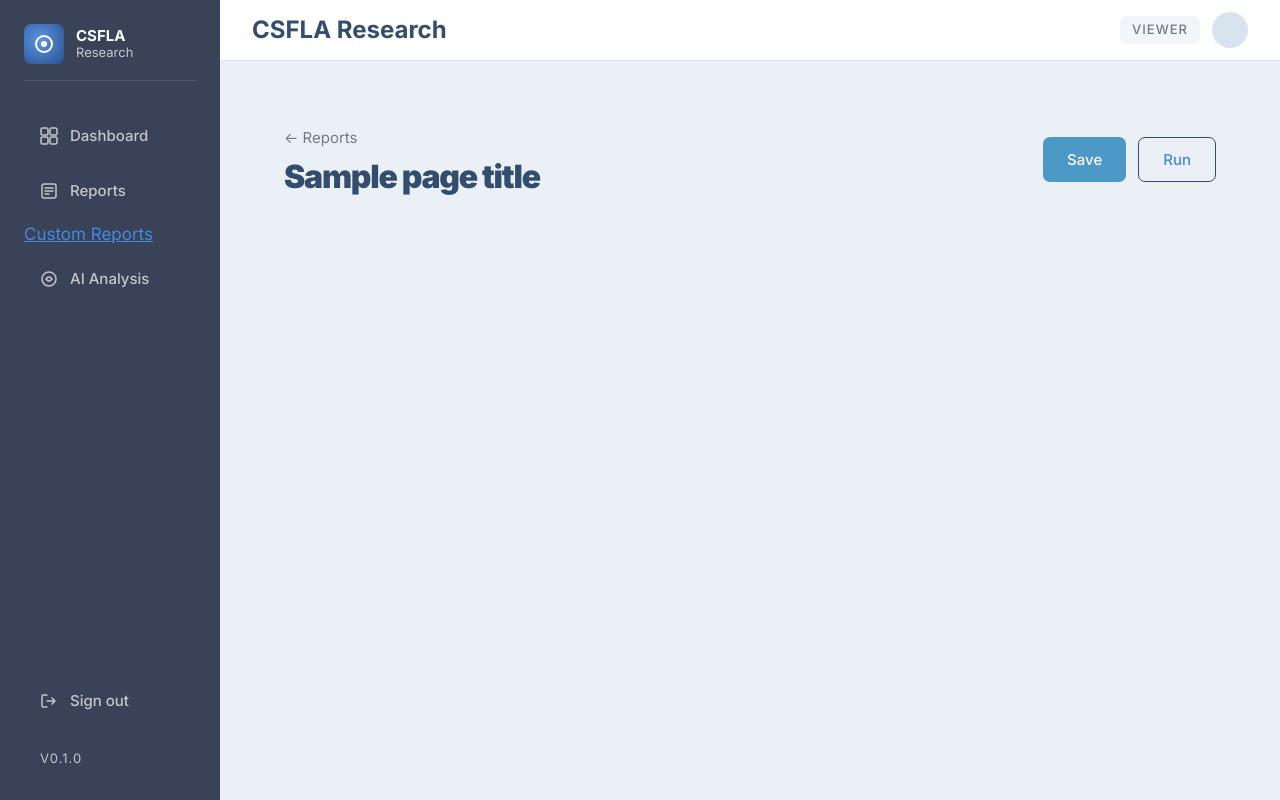
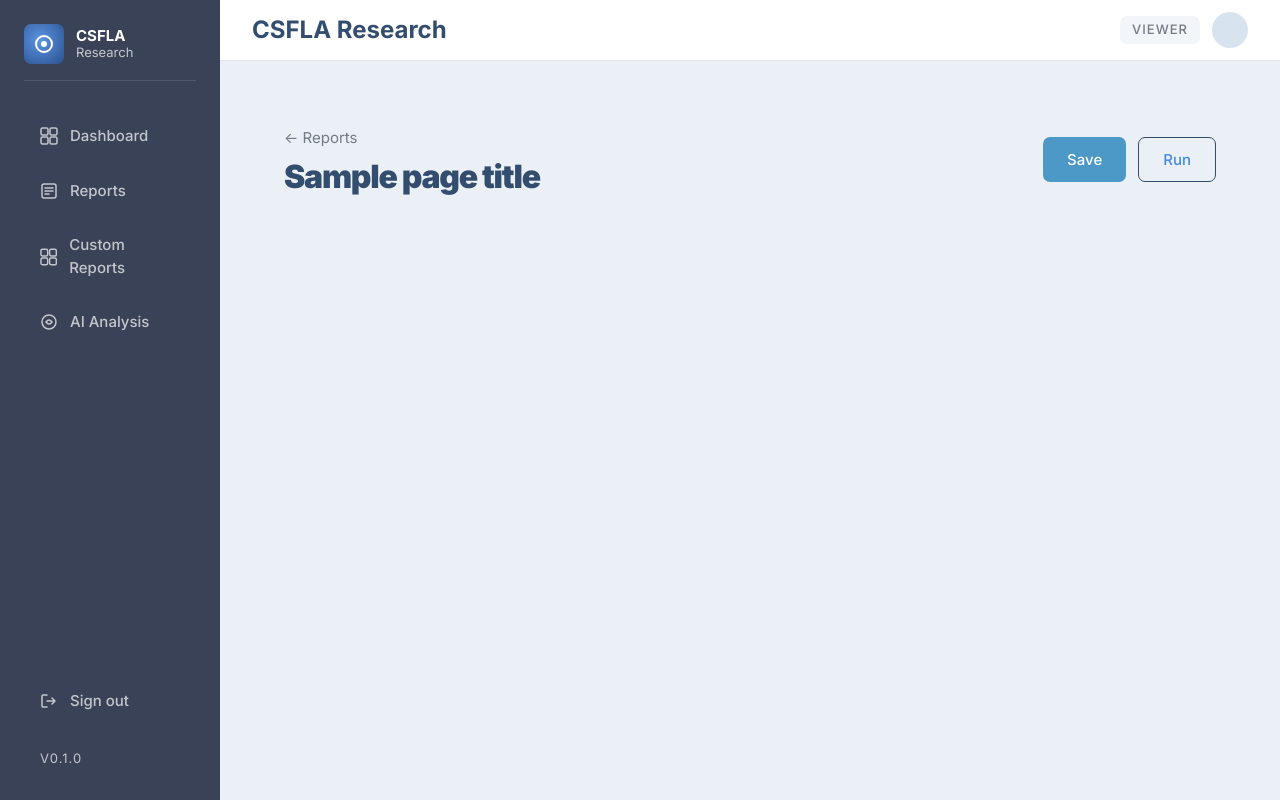
Before and after one commit to steveham-cyber/CSFLA, a FastAPI app: template app/templates/report_builder.html in a window 1280 px wide. Run offline with FastAPI, Linux system fonts and the light colour scheme; the template is opened without the code that fills it: most values are stand-ins (such as "Sample title", 1, 10 or a date in 2020); parts of the project's set-up code (start-up, migrations or seed data) failed here and were passed over; some libraries are stand-ins or nearby versions.

Commit message:
fix: XSS fixes in filter summary and list handlers; correct nav link styling
Co-Authored-By: Claude Sonnet 4.6 <noreply@anthropic.com>

```diff
--- a/app/static/js/report_builder.js
+++ b/app/static/js/report_builder.js
@@ -81,18 +81,25 @@ function builderRenderList(container, reports) {
         <a href="/reports/builder/${_esc(r.id)}" style="font-weight:600; text-decoration:none; color:var(--color-text);">${_esc(r.name)}</a>
         ${r.description ? `<p style="font-size:var(--font-size-sm); color:var(--color-text-muted); margin:var(--space-1) 0 0;">${_esc(r.description)}</p>` : ''}
         <p style="font-size:var(--font-size-sm); color:var(--color-text-muted); margin:var(--space-1) 0 0;">
-          ${r.block_count} block${r.block_count !== 1 ? 's' : ''} · Last updated ${_fmtDate(r.updated_at)}
+          ${_esc(String(r.block_count))} block${r.block_count !== 1 ? 's' : ''} · Last updated ${_esc(_fmtDate(r.updated_at))}
         </p>
       </div>
       <div style="display:flex; gap:var(--space-2);">
         <a href="/reports/builder/${_esc(r.id)}" class="btn btn-ghost" style="font-size:var(--font-size-sm);">Edit</a>
         <button class="btn btn-ghost" style="font-size:var(--font-size-sm); color:var(--color-danger);"
-                onclick="builderDeleteReport('${_esc(r.id)}', '${_esc(r.name)}')">Delete</button>
+                data-delete-id="${_esc(r.id)}" data-delete-name="${_esc(r.name)}">Delete</button>
       </div>
     </div>
   `).join('');
 
   container.innerHTML = `<div style="padding:0 var(--space-4);">${rows}</div>`;
+
+  // Attach delete handlers via event listeners — never inline onclick with user data
+  container.querySelectorAll('[data-delete-id]').forEach(btn => {
+    btn.addEventListener('click', () => {
+      builderDeleteReport(btn.dataset.deleteId, btn.dataset.deleteName);
+    });
+  });
 }
 
 async function builderDeleteReport(reportId, name) {
@@ -500,7 +507,7 @@ function _esc(str) {
 function _filterSummary(filters) {
   const parts = Object.entries(filters)
     .filter(([, v]) => v !== null && v !== undefined && v !== '')
-    .map(([k, v]) => `${FILTER_LABELS[k] || k}: ${v}`);
+    .map(([k, v]) => `${_esc(FILTER_LABELS[k] || k)}: ${_esc(String(v))}`);
   return parts.join(' \u00b7 ');
 }
 
--- a/app/templates/base.html
+++ b/app/templates/base.html
@@ -65,8 +65,16 @@
         <span>Reports</span>
       </a>
 
-      <a href="/reports/builder" class="nav-link {% if active_nav == 'builder' %}active{% endif %}">
-        Custom Reports
+      <a href="/reports/builder"
+         class="nav-item {% if active_nav == 'builder' %}active{% endif %}"
+         aria-current="{% if active_nav == 'builder' %}page{% endif %}">
+        <svg width="18" height="18" viewBox="0 0 18 18" fill="none" aria-hidden="true">
+          <rect x="1" y="1" width="7" height="7" rx="1.5" stroke="currentColor" stroke-width="1.5"/>
+          <rect x="10" y="1" width="7" height="7" rx="1.5" stroke="currentColor" stroke-width="1.5"/>
+          <rect x="1" y="10" width="7" height="7" rx="1.5" stroke="currentColor" stroke-width="1.5"/>
+          <rect x="10" y="10" width="7" height="7" rx="1.5" stroke="currentColor" stroke-width="1.5"/>
+        </svg>
+        <span>Custom Reports</span>
       </a>
 
       <a href="/ai-analysis"
```
